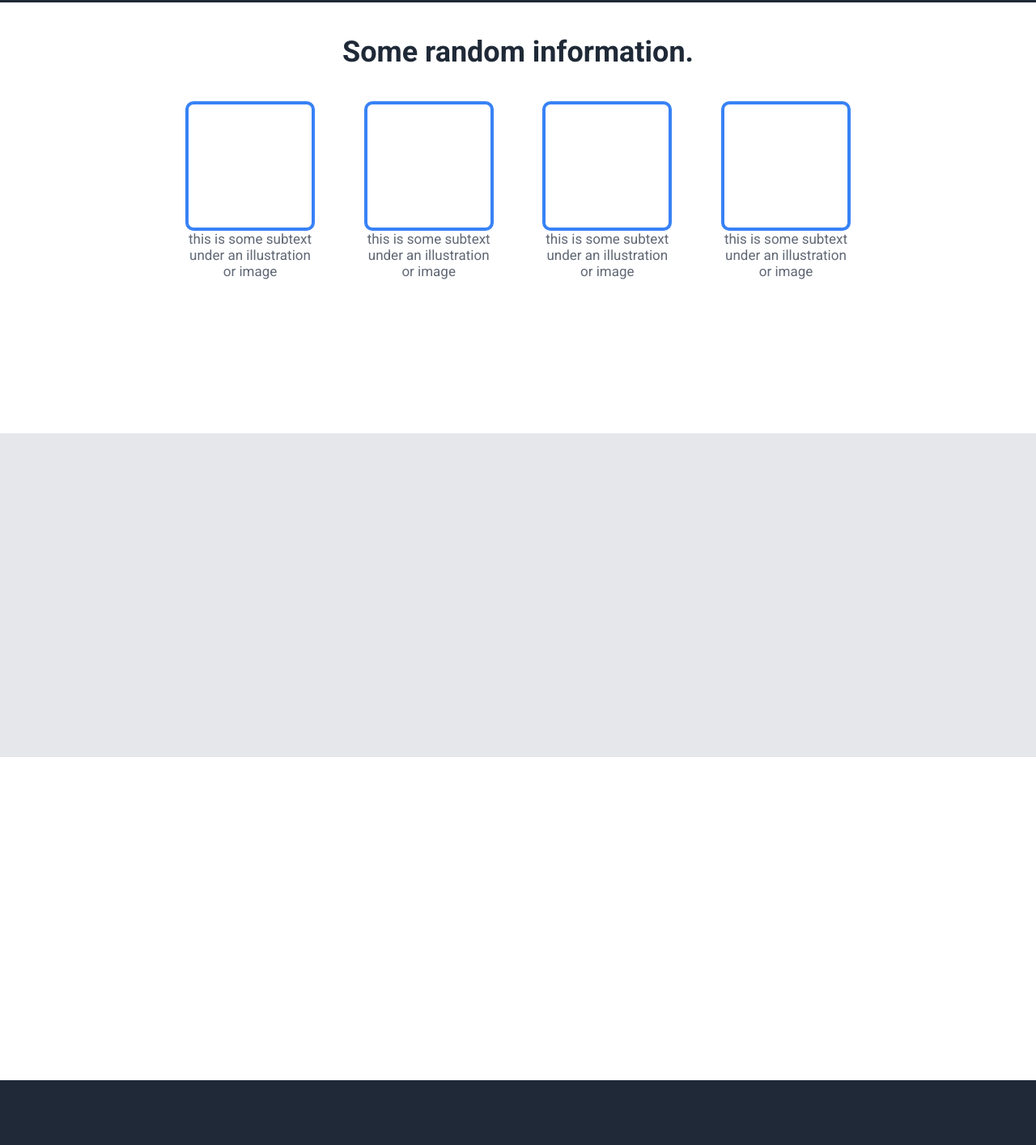
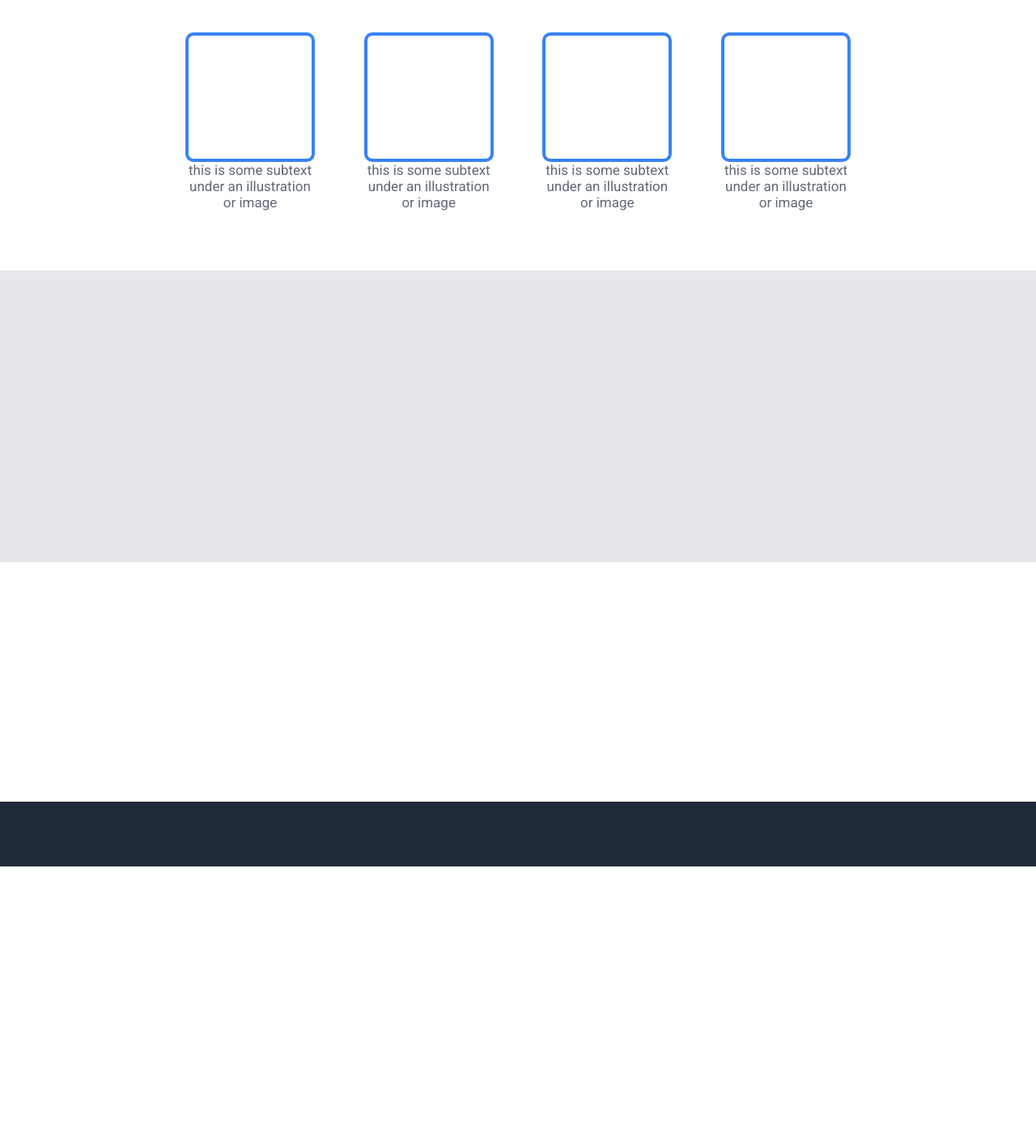
Before and after one commit to Aaron-Phan1/TOP-landing-page, a plain HTML site: page index.html in a window 1280 px wide. Shown: the part 530-1944 px from the top of the page at 81% size. After the commit the page ends 1600 px from the top, so only its background shows below. Drawn offline with Linux system fonts and the light colour scheme.

Commit message:
Update footer and section layout to match design
- Moved footer div into sections div
- Changed sections height and updated section & footer flex ratios

```diff
--- a/index.html
+++ b/index.html
@@ -66,7 +66,7 @@
 
         <div class="section3"></div>
         <div class="section4"></div>
+        <div class="footer"></div>
     </div>
-    <div class="footer"></div>
 </body>
 </html>
--- a/styles.css
+++ b/styles.css
@@ -10,23 +10,29 @@ body {
 }
 
 .sections {
-    height: 233vh;
+    height: 200vh;
     display: flex;
     flex-direction: column;
 }
 
-.section1,
-.section2 {
-    flex: 4;
+.section1 {
+    flex: 5.6;
 }
 
-.section3,
+.section2 {
+    flex: 5.2;
+}
+
+.section3 {
+    flex: 4.5;
+}
+
 .section4 {
-    flex: 3;
+    flex: 3.7;
 }
 
 .footer {
-    height: 10vh;
+    flex: 1;
 }
 
 .section1,
```
